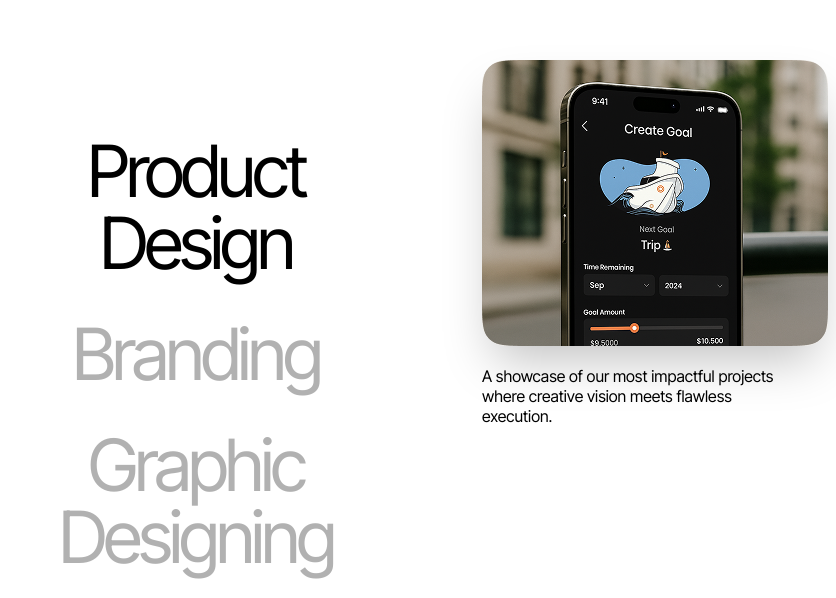
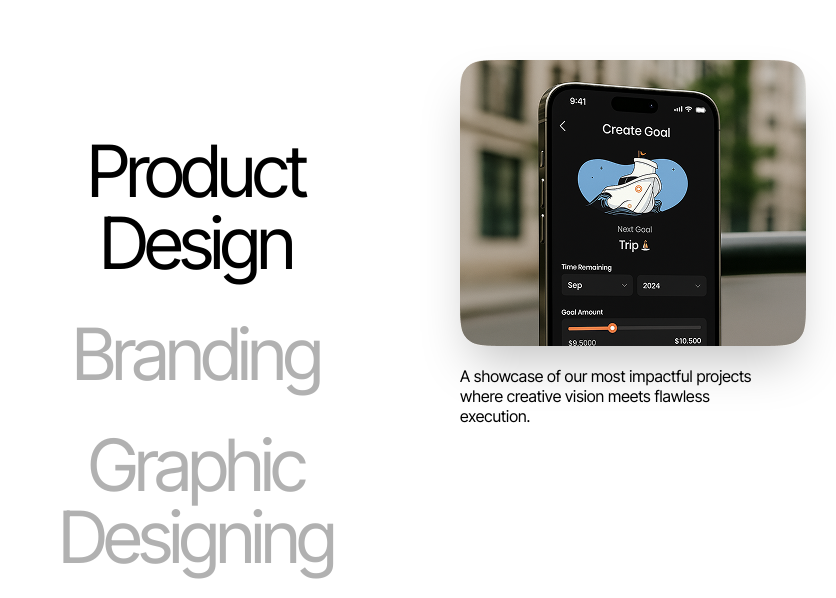
Before and after one commit to andresclarowork/Enzari2.0-frontend, a Next.js app: page / in a window 1280 px wide. Shown: the part 4482-5080 px from the top of the page, without its empty margins (444-1280 px from the left). Built offline with nearby package versions, Linux system fonts and the light colour scheme.

Commit message:
update issues

```diff
--- a/src/components/sections/home/Projects.tsx
+++ b/src/components/sections/home/Projects.tsx
@@ -70,7 +70,7 @@ export function Projects() {
           </div>
 
           {/* Projects Grid */}
-          <div className="grid grid-cols-1 md:grid-cols-2 gap-10">
+          <div className="grid grid-cols-1 md:grid-cols-2 gap-10 justify-center items-center mx-auto" style={{ maxWidth: '1240px' }}>
             {projects.map((project) => (
               <div key={project.id} className="group cursor-pointer transition-all duration-300 hover:transform hover:-translate-y-2" style={{ gap:'25px', borderRadius: '32px' }}>
                 {/* Project Image */}
--- a/src/components/sections/home/Services.tsx
+++ b/src/components/sections/home/Services.tsx
@@ -13,11 +13,11 @@ const services = [
 
 export function Services() {
   return (
-    <section className="pt-[132px] pb-[120px] bg-white">
+    <section className="flex pt-[132px] pb-[120px] bg-white">
 
-      <div className="grid grid-cols-1 lg:grid-cols-3 gap-16 items-stretch" style={{ minHeight: '600px' }}>
+      <div className="flex flex-row justify-between w-full grid grid-cols-1 lg:grid-cols-3 gap-16 items-stretch" style={{ minHeight: '600px' }}>
         {/* Left Side - Services List + Phone at bottom */}
-        <div className="lg:order-1 flex flex-col justify-end pl-[30px]">
+        <div className="flex lg:order-1 flex flex-col justify-end pl-[30px]">
           <div className="flex flex-col items-start gap-5">
             <div className="w-[346px] h-[286px] relative overflow-hidden shadow-2xl" style={{ borderRadius: '24px', backgroundColor:'#F2EFEB' }}>
             <Image
@@ -47,7 +47,7 @@ export function Services() {
         </div>
 
         {/* Center - Title and Buttons */}
-        <div className="text-center flex flex-col lg:order-2 max-w-[508px]" style={{ gap:'50px'}}>
+        <div className="flex text-center flex flex-col lg:order-2 max-w-[508px]" style={{ gap:'50px'}}>
           <h3
             style={{
               fontFamily: 'Inter Tight',
@@ -161,7 +161,7 @@ export function Services() {
         </div>
 
         {/* Right Side - Phone at top */}
-        <div className="lg:order-3 flex flex-col justify-start pl-[30px]">
+        <div className="flex lg:order-3 flex flex-col justify-start items-end pr-[30px]">
           <div className="flex flex-col items-start gap-5">
             <div className="w-[346px] h-[286px] relative overflow-hidden shadow-2xl" style={{ borderRadius: '24px', backgroundColor:'#F2EFEB' }}>
             <Image
```
